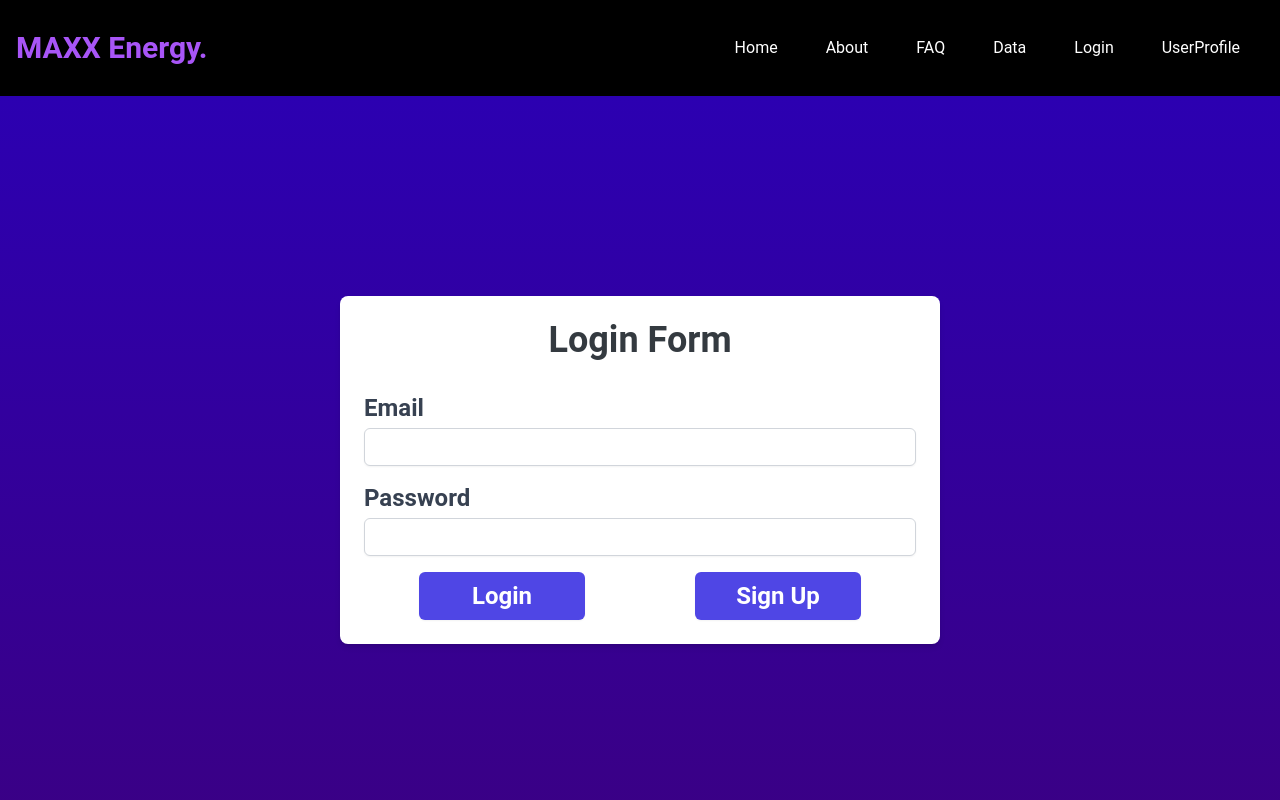
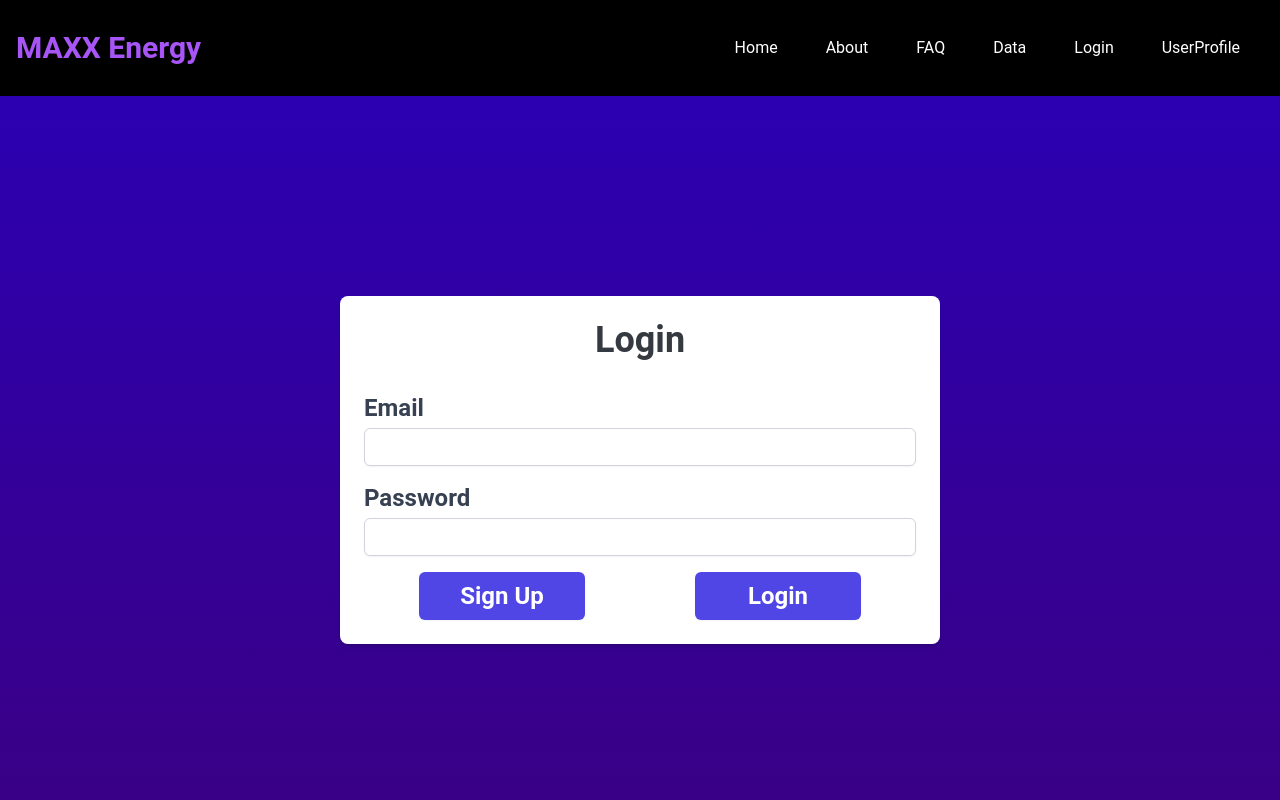
Before and after one commit to Maxx-Energy-Internship-Summer-24/solar-plant-website, a React (Create React App) app in the folder frontend/: page /login in a window 1280 px wide. Both pictures are taken after typing "Sample", "name@example.com", "Sample123" into the empty fields and a click on the button "Login". Shown: the top 800 px of the page. Built offline with nearby package versions, Linux system fonts and the light colour scheme.

Commit message:
Removed "." from the header logo. Unified the button placement for the sign up and login components.

```diff
--- a/frontend/src/components/LoginForm.jsx
+++ b/frontend/src/components/LoginForm.jsx
@@ -55,7 +55,7 @@
 
   return (
     <div className="w-[600px] mx-auto p-6 bg-white shadow-md rounded-lg m-[200px]">
-      <h1 className="text-4xl font-bold text-center mb-8">Login Form</h1>
+      <h1 className="text-4xl font-bold text-center mb-8">Login</h1>
       {submitted && <span className="block text-center text-green-600 mb-4">Login successful!</span>}
       <form onSubmit={handleSubmit} className="space-y-4">
         <div>
@@ -87,18 +87,19 @@
         </div>
 
         <div className="flex justify-around">
+        <button
+            onClick={callSignUp}
+            className="w-[30%] px-4 py-2 bg-indigo-600 text-2xl font-semibold text-white rounded-md shadow-sm hover:bg-indigo-700 focus:outline-none focus:ring-2 focus:ring-offset-2 focus:ring-indigo-500"
+          >
+            Sign Up
+          </button>
           <button
             type="submit"
             className="w-[30%] px-4 py-2 bg-indigo-600 text-2xl font-semibold text-white rounded-md shadow-sm hover:bg-indigo-700 focus:outline-none focus:ring-2 focus:ring-offset-2 focus:ring-indigo-500"
           >
             Login
           </button>
-          <button
-            onClick={callSignUp}
-            className="w-[30%] px-4 py-2 bg-indigo-600 text-2xl font-semibold text-white rounded-md shadow-sm hover:bg-indigo-700 focus:outline-none focus:ring-2 focus:ring-offset-2 focus:ring-indigo-500"
-          >
-            Sign Up
-          </button>
+
         </div>
       </form>
     </div>
--- a/frontend/src/components/Navbar.jsx
+++ b/frontend/src/components/Navbar.jsx
@@ -23,7 +23,7 @@
   return (
     <div className='bg-black flex justify-between items-center h-24 w-full px-4 text-white'>
       {/* Logo */}
-      <h1 className='text-3xl font-bold text-purple-500'>MAXX Energy.</h1>
+      <h1 className='text-3xl font-bold text-purple-500'>MAXX Energy</h1>
 
       {/* Desktop Navigation */}
       <ul className='hidden md:flex'>
@@ -49,7 +49,7 @@
         }
       >
         {/* Mobile Logo */}
-        <h1 className='text-3xl font-bold text-purple-500 m-4'>MAXX Energy.</h1>
+        <h1 className='text-3xl font-bold text-purple-500 m-4'>MAXX Energy</h1>
 
         {/* Mobile Navigation Items */}
         {navItems.map(item => (
--- a/frontend/src/components/SignupForm.jsx
+++ b/frontend/src/components/SignupForm.jsx
@@ -63,7 +63,7 @@
 
   return (
     <div className="w-[600px] mx-auto p-6 bg-white shadow-md rounded-lg  m-[200px]">
-      <h1 className="text-4xl font-bold text-center mb-8">Sign Up Form</h1>
+      <h1 className="text-4xl font-bold text-center mb-8">Sign Up</h1>
       {submitted && <span className="block text-center text-green-600 mb-4">Sign up successful!</span>}
       <form onSubmit={handleSubmit} className="space-y-4">
         <div>
```
